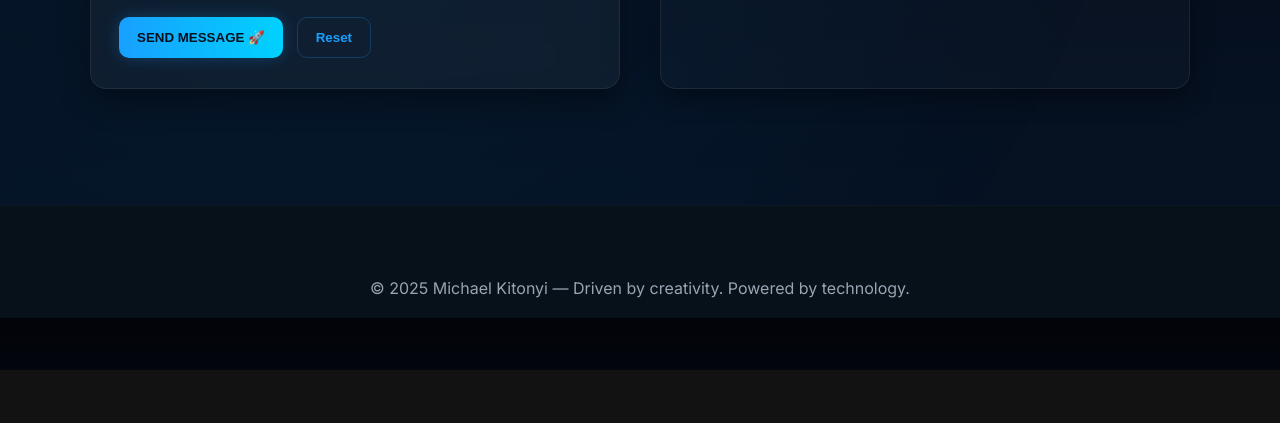
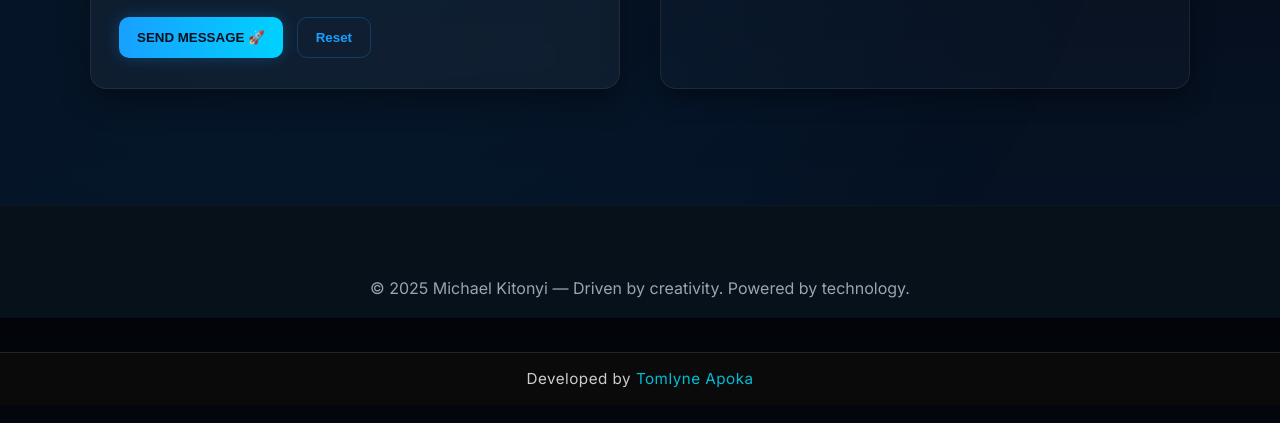
Before and after one commit to Tomlyne-Tech/Mike-Kitonyi, a plain HTML site: page index.html in a window 1280 px wide. Shown: the part 3682-4105 px from the top of the page. Before the commit the page ends 4052 px from the top, so only its background shows below. Drawn offline with Linux system fonts and the light colour scheme.

Commit message:
footer commit

```diff
--- a/index.html
+++ b/index.html
@@ -258,6 +258,7 @@
     <div class="container">
       <p>© <span id="year"></span> Michael Kitonyi — Driven by creativity. Powered by technology.</p>
     </div>
+    <div class="footer-bottom"> <p> Developed by <a href="https://thomlyne-apoka.vercel.app/" target="_blank">Tomlyne Apoka</a> </p> </div>
   </footer>
 
   <!-- Modal for project preview -->
--- a/main.css
+++ b/main.css
@@ -488,3 +488,31 @@ body{
   .portrait img{width:260px;height:320px}
 }
 .small{font-size:13px}
+.footer-bottom {
+  background: #0a0a0a; /* deep dark background */
+  color: #ccc; /* soft gray text */
+  text-align: center;
+  padding: 15px 0;
+  font-size: 0.95rem;
+  letter-spacing: 0.5px;
+  border-top: 1px solid rgba(255, 255, 255, 0.1);
+}
+
+.footer-bottom p {
+  margin: 0;
+}
+
+.footer-bottom a {
+  color: #00bcd4; /* cool cyan accent */
+  text-decoration: none;
+  font-weight: 500;
+  transition: color 0.3s ease, text-shadow 0.3s ease;
+}
+
+.footer-bottom a:hover {
+  color: #fff;
+  text-shadow: 0 0 8px #00bcd4;
+}
+.background {
+  background: linear-gradient(to right, #0a0a0a, #111);
+}
```
